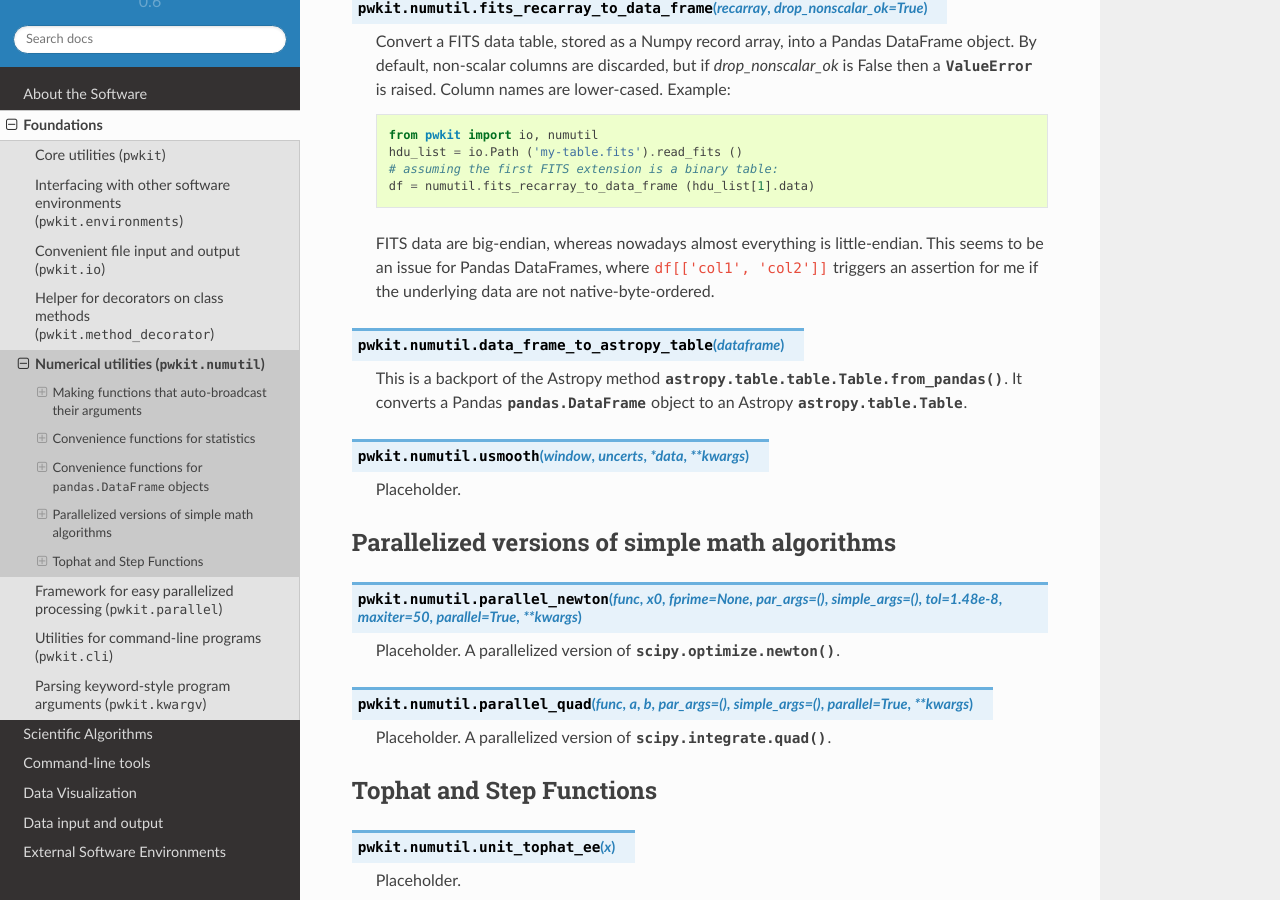
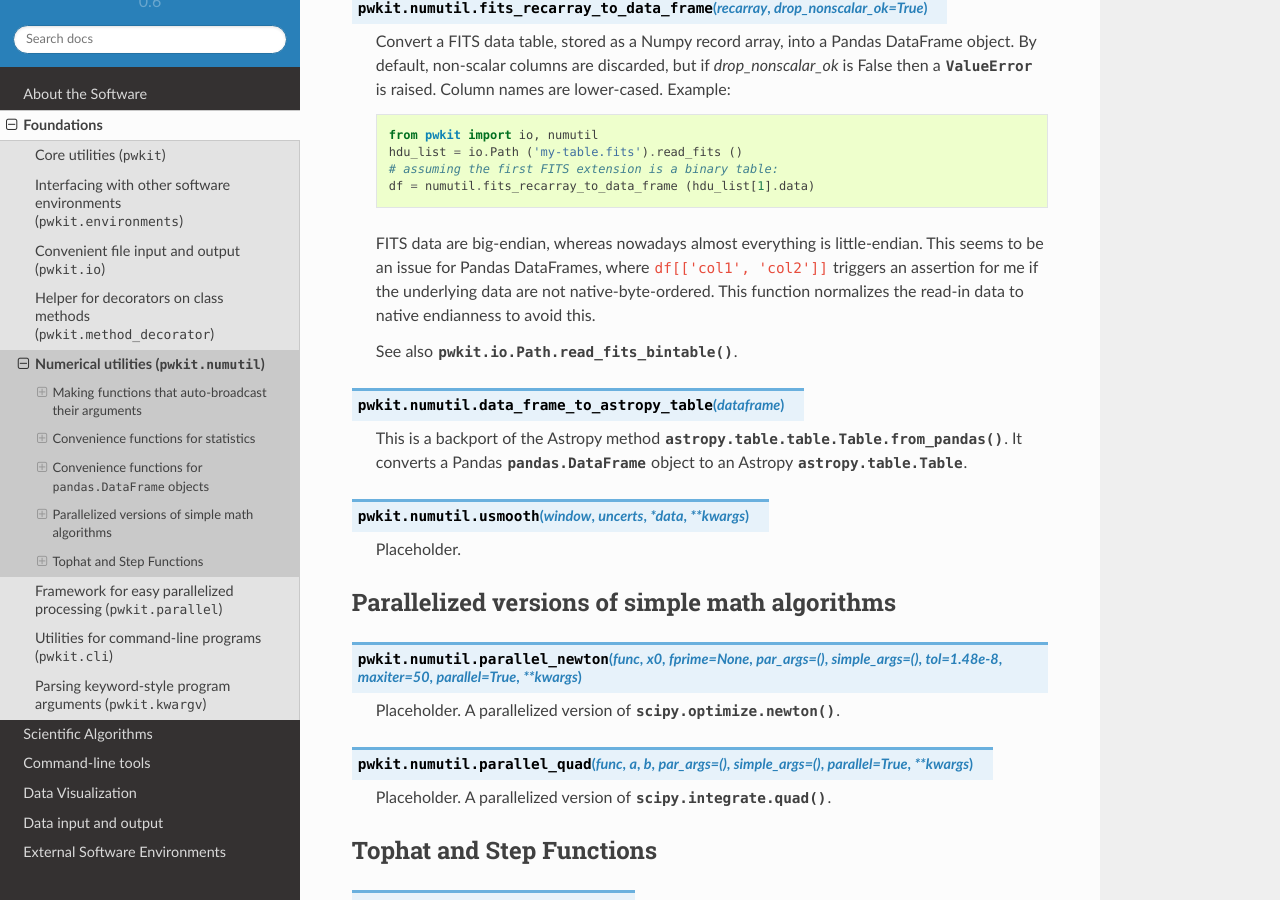
Before and after one commit to pkgw/pwkit, a Sphinx documentation site: the page built from docs/source/foundations/numerical.rst, in a window 1280 px wide and 900 px high, scrolled down 2489 px. Built offline with Sphinx 7.4.7 and the Read the Docs theme 2.0.0, drawn with Linux system fonts in a browser that asks for light colours; formulas are drawn with MathJax 3.

Commit message:
docs: flesh out numutil.fits_recarray_to_data_frame a tiny bit more

```diff
--- a/docs/source/foundations/numerical.rst
+++ b/docs/source/foundations/numerical.rst
@@ -160,7 +160,10 @@ Convenience functions for :class:`pandas.DataFrame` objects
     FITS data are big-endian, whereas nowadays almost everything is
     little-endian. This seems to be an issue for Pandas DataFrames, where
     ``df[['col1', 'col2']]`` triggers an assertion for me if the underlying
-    data are not native-byte-ordered.
+    data are not native-byte-ordered. This function normalizes the read-in
+    data to native endianness to avoid this.
+
+    See also :meth:`pwkit.io.Path.read_fits_bintable`.
 
 
 .. function:: data_frame_to_astropy_table (dataframe)
```
